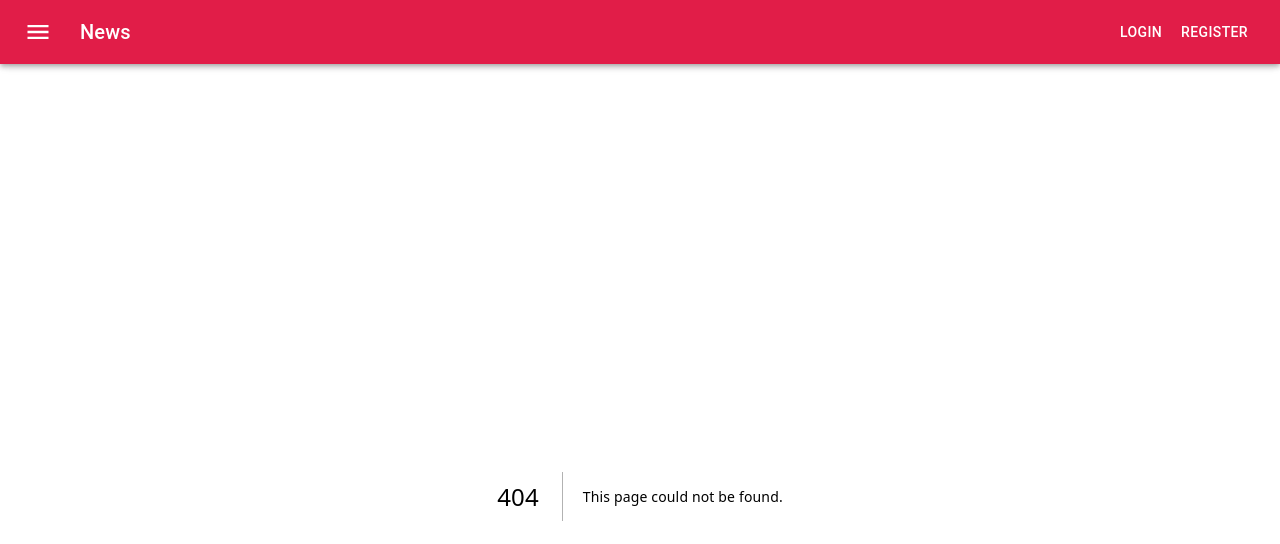
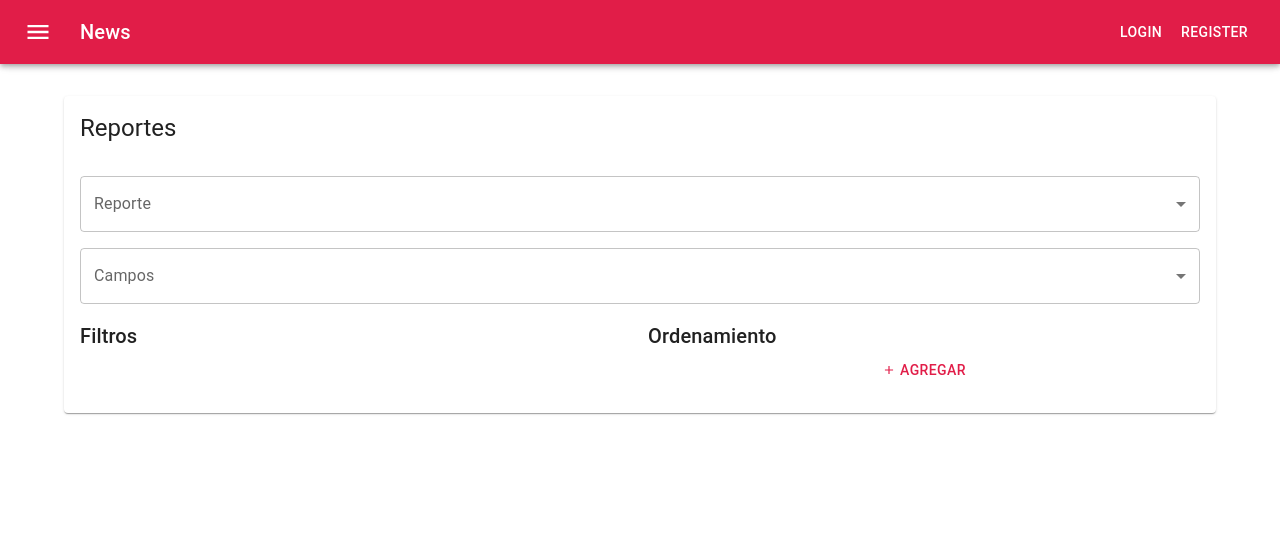
Before and after one commit to wuiquique/mycelium-local, a Next.js app in the folder client/: page /admin/reports in a window 1280 px wide. Before the commit this address had no page. Shown: the top 544 px of the page. Built offline with nearby package versions, Linux system fonts and the light colour scheme.

Commit message:
Basic reports page (filters are missing)

```diff
--- /dev/null
+++ b/client/src/app/admin/reports/page.tsx
@@ -0,0 +1,189 @@
+"use client";
+
+import {
+  Box,
+  Button,
+  Card,
+  CardContent,
+  CardHeader,
+  Chip,
+  FormControl,
+  InputLabel,
+  List,
+  ListItem,
+  MenuItem,
+  OutlinedInput,
+  Select,
+  Typography,
+  Unstable_Grid2 as Grid2,
+} from "@mui/material";
+import React, { useState } from "react";
+import { MdAdd, MdRemove } from "react-icons/md";
+
+export default function Reports() {
+  const [availableReports, setAvailableReports] = useState([
+    {
+      name: "Inventario",
+      document: "inventory",
+      fields: [
+        { name: "Nombre", key: "name", type: "text" },
+        { name: "Precio", key: "price", type: "number" },
+      ],
+    },
+  ]);
+
+  const [selectedReport, setSelectedReport] = useState<number | null>(null);
+  const [orders, setOrders] = useState<
+    { index: number | null; order: "asc" | "desc" }[]
+  >([]);
+
+  const [fields, setFields] = useState<number[]>([]);
+
+  return (
+    <Card>
+      <CardHeader title="Reportes" />
+      <CardContent>
+        <Grid2 container spacing={2}>
+          <Grid2 xs={12}>
+            <FormControl className="m-1 w-full">
+              <InputLabel id="reports-label">Reporte</InputLabel>
+              <Select
+                className="w-full"
+                labelId="reports-label"
+                value={selectedReport ?? ""}
+                input={<OutlinedInput label="Reporte" />}
+                onChange={(e) =>
+                  setSelectedReport(e.target.value as number | null)
+                }
+              >
+                {availableReports.map((r, i) => (
+                  <MenuItem key={r.document} value={i}>
+                    {r.name}
+                  </MenuItem>
+                ))}
+              </Select>
+            </FormControl>
+          </Grid2>
+          <Grid2 xs={12}>
+            <FormControl className="m-1 w-full">
+              <InputLabel id="multiple-fields-label">Campos</InputLabel>
+              <Select
+                labelId="multiple-fields-label"
+                value={fields}
+                onChange={(e) =>
+                  setFields(
+                    typeof e.target.value === "string"
+                      ? e.target.value.split(",").map((d) => parseInt(d, 10))
+                      : e.target.value
+                  )
+                }
+                multiple
+                input={<OutlinedInput label="Campos" />}
+                renderValue={(selected) => (
+                  <Box sx={{ display: "flex", flexWrap: "wrap", gap: 0.5 }}>
+                    {selected.map((value) => (
+                      <Chip
+                        key={value}
+                        label={
+                          availableReports[selectedReport ?? -1].fields[value]
+                            .name
+                        }
+                      />
+                    ))}
+                  </Box>
+                )}
+              >
+                {selectedReport !== null
+                  ? availableReports[selectedReport].fields.map((f, i) => (
+                      <MenuItem key={f.key} value={i}>
+                        {f.name}
+                      </MenuItem>
+                    ))
+                  : null}
+              </Select>
+            </FormControl>
+          </Grid2>
+          <Grid2 xs={12} md={6}>
+            <Typography variant="h6" component="div">
+              Filtros
+            </Typography>
+          </Grid2>
+          <Grid2 xs={12} md={6}>
+            <Typography variant="h6" component="div">
+              Ordenamiento
+            </Typography>
+            {orders.map((o, i) => (
+              <div
+                className="grid grid-cols-[repeat(2,_minmax(0,_1fr))_auto] my-4 gap-1"
+                key={i}
+              >
+                <FormControl>
+                  <InputLabel id="ordering-select">Campo</InputLabel>
+                  <Select
+                    value={o.index ?? ""}
+                    onChange={(e) => {
+                      const temp = [...orders];
+                      temp[i] = {
+                        ...o,
+                        index:
+                          typeof e.target.value === "string"
+                            ? parseInt(e.target.value, 10)
+                            : e.target.value,
+                      };
+                      setOrders(temp);
+                    }}
+                    input={<OutlinedInput label="Campo" />}
+                  >
+                    {selectedReport !== null
+                      ? availableReports[selectedReport].fields.map((f, i) => (
+                          <MenuItem key={f.key} value={i}>
+                            {f.name}
+                          </MenuItem>
+                        ))
+                      : null}
+                  </Select>
+                </FormControl>
+                <FormControl>
+                  <InputLabel id="ordering-select">Ordenamiento</InputLabel>
+                  <Select
+                    value={o.order}
+                    onChange={(e) => {
+                      const temp = [...orders];
+                      temp[i] = {
+                        ...o,
+                        order: e.target.value as "asc" | "desc",
+                      };
+                      setOrders(temp);
+                    }}
+                    input={<OutlinedInput label="Ordenamiento" />}
+                  >
+                    <MenuItem value="asc">Ascendiente</MenuItem>
+                    <MenuItem value="desc">Descendiente</MenuItem>
+                  </Select>
+                </FormControl>
+                <Button
+                  onClick={() => {
+                    const temp = [...orders];
+                    temp.splice(i, 1);
+                    setOrders(temp);
+                  }}
+                >
+                  <MdRemove />
+                </Button>
+              </div>
+            ))}
+            <Button
+              className="m-1 w-full"
+              onClick={() =>
+                setOrders([...orders, { index: null, order: "asc" }])
+              }
+            >
+              <MdAdd />
+              &nbsp;Agregar
+            </Button>
+          </Grid2>
+        </Grid2>
+      </CardContent>
+    </Card>
+  );
+}
```
